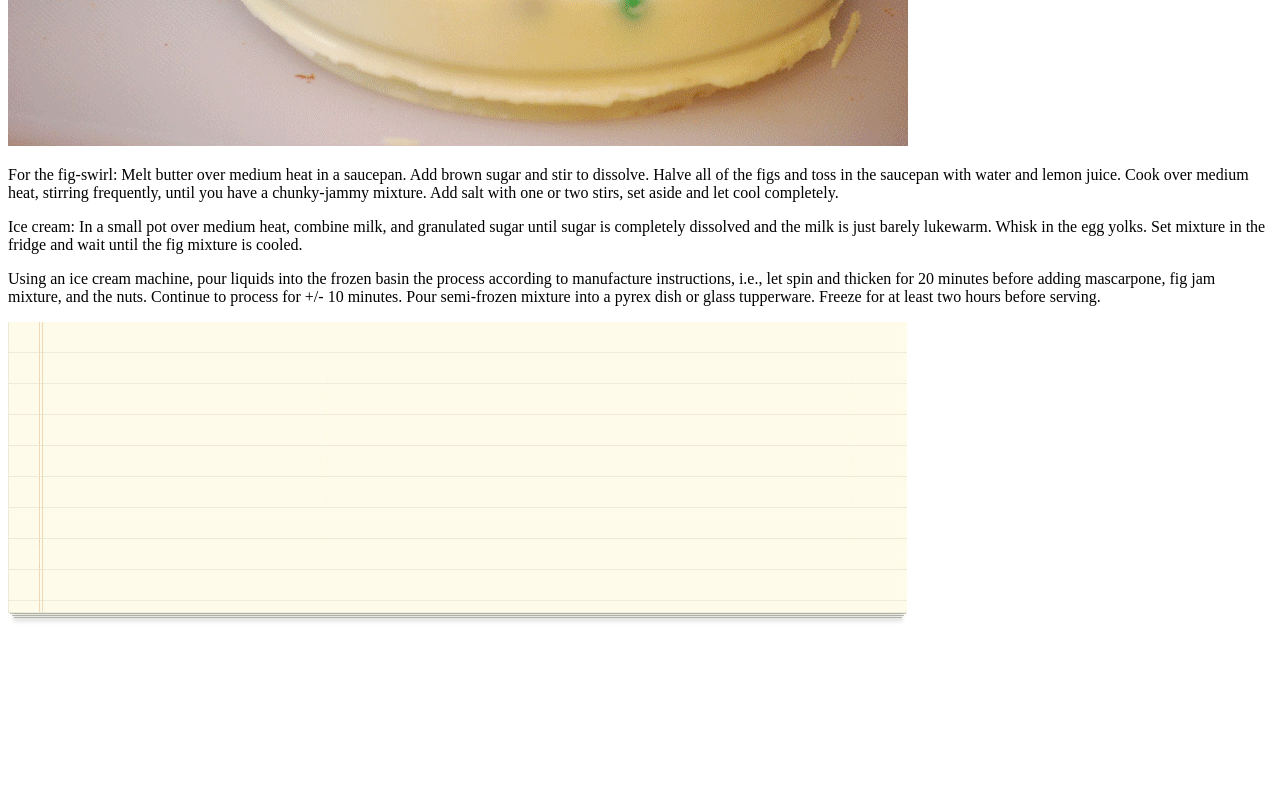
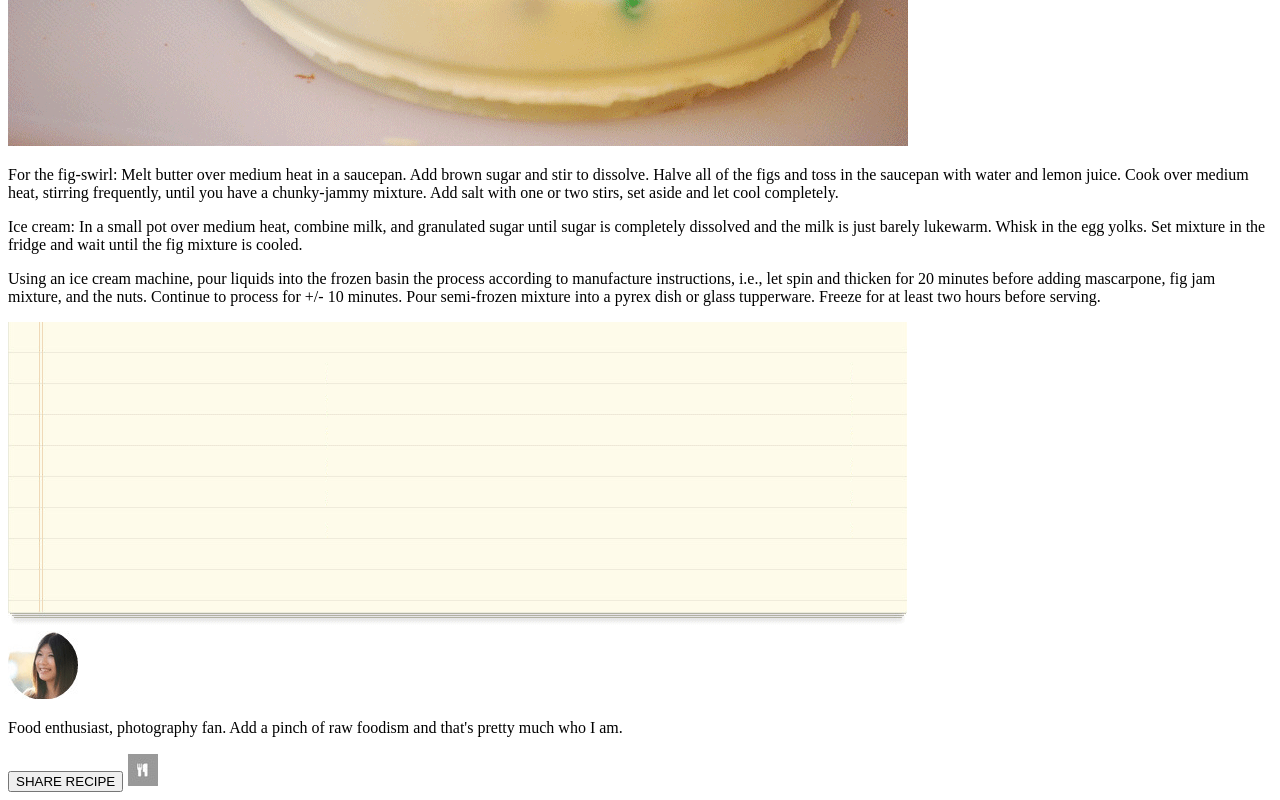
Before and after one commit to ReeceRenninger/chocolate-pizza, a plain HTML site: page index.html in a window 1280 px wide. Shown: the part 628-1428 px from the top of the page. Before the commit the page ends 1267 px from the top, so only its background shows below. Drawn offline with Linux system fonts and the light colour scheme.

Commit message:
added footer info

```diff
--- a/index.html
+++ b/index.html
@@ -38,10 +38,22 @@
     Using an ice cream machine, pour liquids into the frozen basin the process according to manufacture instructions, i.e., let spin and thicken for 20 minutes before adding mascarpone, fig jam mixture, and the nuts.  Continue to process for +/- 10 minutes. Pour semi-frozen mixture into a pyrex dish or glass tupperware. Freeze for at least two hours before serving.
   </p>
 
+</article>
 
-</article>
 <img src="img/list-bg.png" alt="lined page img">
+
+
+<footer>
+  <img src="img/van-pic.png" alt="Vanessa Stevenson">
+  <article id="author info">
+<p>Food enthusiast, photography fan.  Add a pinch of raw foodism and that's pretty much who I am.</p>
+<button>SHARE RECIPE</button>
+<img src="img/small-logo.png" alt="small fork and knife image">
+  </article>
+</footer>
 </main>
+
+
   <script src="app.js"></script>
 </body>
 </html>
```
